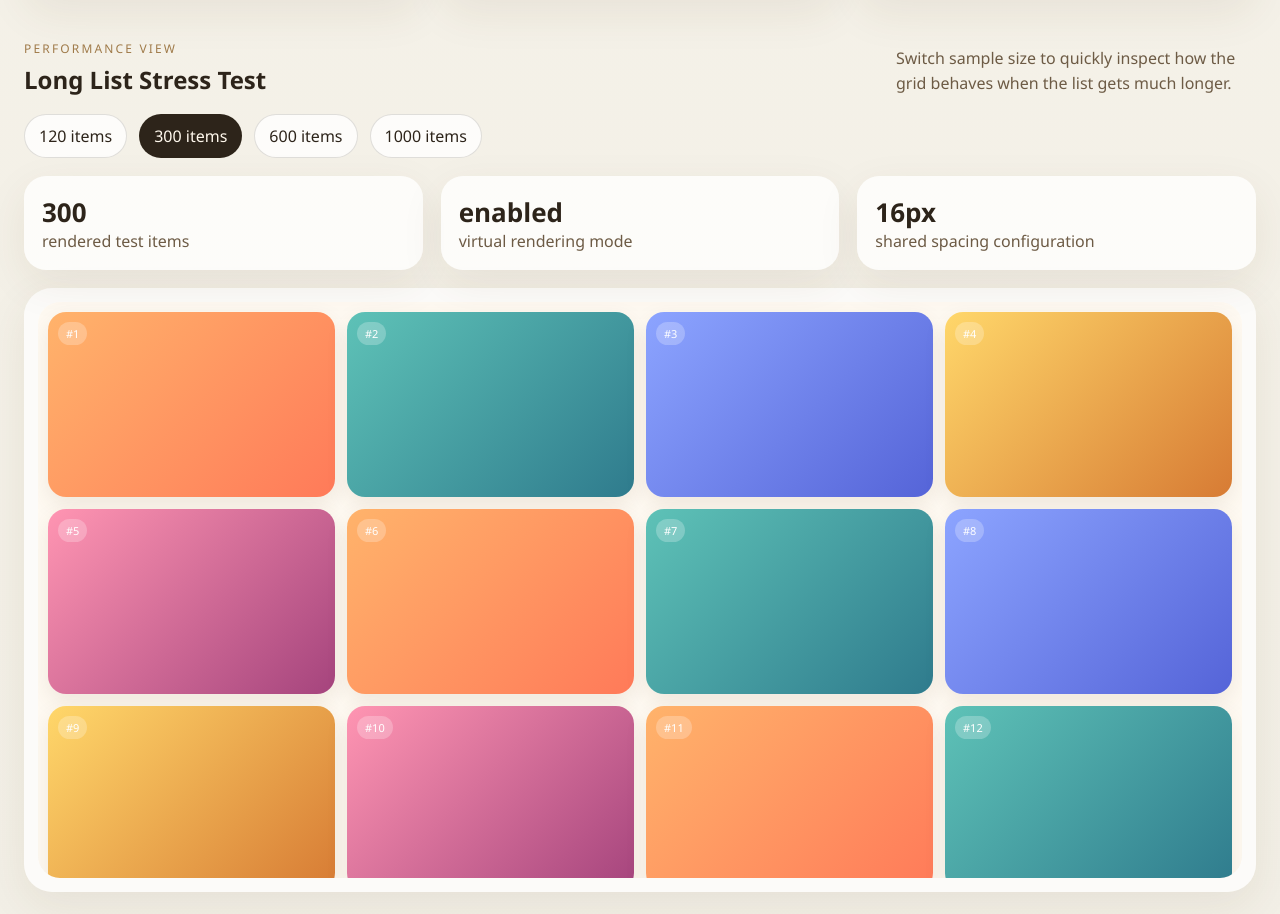
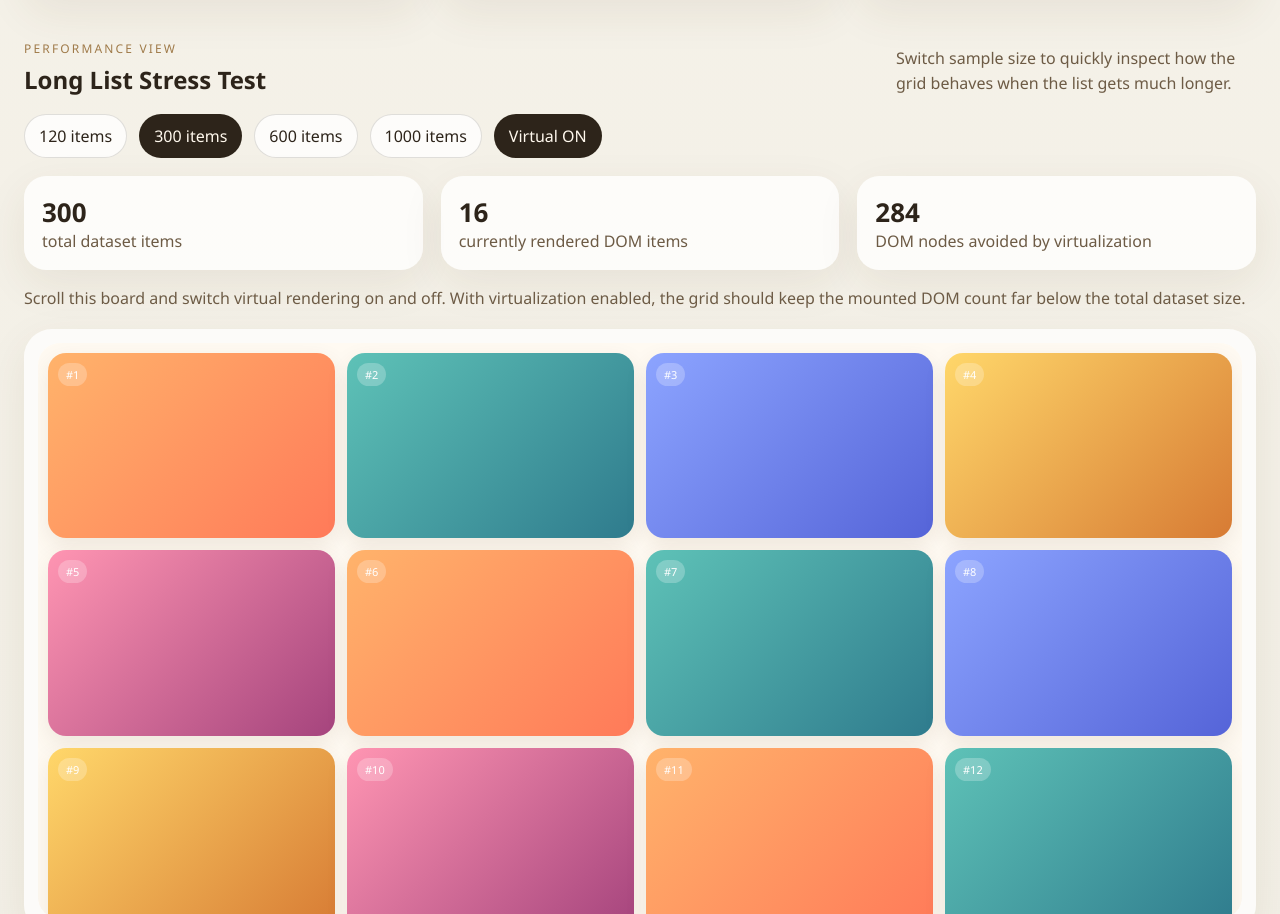
Before and after one commit to zzza-ux/vue-masonry-grid, a Vue app: page / in a window 1280 px wide. Shown: the part 4491-5405 px from the top of the page. Built offline with nearby package versions, Linux system fonts and the light colour scheme.

Commit message:
feat: visualize virtual scrolling savings

```diff
--- a/src/App.vue
+++ b/src/App.vue
@@ -300,22 +300,34 @@
         >
           {{ size }} items
         </button>
+        <button
+          :class="['perf-chip', { 'perf-chip--active': perfVirtual }]"
+          @click="perfVirtual = !perfVirtual"
+        >
+          Virtual {{ perfVirtual ? "ON" : "OFF" }}
+        </button>
       </div>
 
       <div class="perf-meta">
         <article class="perf-meta__item">
           <strong>{{ perfSize }}</strong>
-          <span>rendered test items</span>
+          <span>total dataset items</span>
         </article>
         <article class="perf-meta__item">
-          <strong>{{ virtual ? "enabled" : "disabled" }}</strong>
-          <span>virtual rendering mode</span>
+          <strong>{{ perfRenderedCount }}</strong>
+          <span>currently rendered DOM items</span>
         </article>
         <article class="perf-meta__item">
-          <strong>{{ gap }}px</strong>
-          <span>shared spacing configuration</span>
+          <strong>{{ perfSavedCount }}</strong>
+          <span>DOM nodes avoided by virtualization</span>
         </article>
       </div>
+
+      <p class="perf-note">
+        Scroll this board and switch virtual rendering on and off. With
+        virtualization enabled, the grid should keep the mounted DOM count far
+        below the total dataset size.
+      </p>
 
       <div class="perf-board">
         <div class="perf-scroll">
@@ -326,7 +338,8 @@
             :row-gap="12"
             aspect-ratio="1"
             item-key="id"
-            :virtual="virtual"
+            :virtual="perfVirtual"
+            @visible-change="handlePerfVisibleChange"
           >
             <template #item="{ item, index }">
               <article class="perf-tile">
@@ -382,6 +395,8 @@ const virtual = ref(true);
 const windowScroll = ref(false);
 const perfSizes = [120, 300, 600, 1000];
 const perfSize = ref(300);
+const perfVirtual = ref(true);
+const perfRenderedCount = ref(0);
 const gridRef = ref<MasonryGridExpose>();
 
 const apiItems: ApiItem[] = [
@@ -505,6 +520,10 @@ const performanceCards = computed(() => {
   });
 });
 
+const perfSavedCount = computed(() => {
+  return Math.max(0, perfSize.value - perfRenderedCount.value);
+});
+
 const shuffleCards = () => {
   cards.value = [...cards.value]
     .map((item) => ({ sort: Math.random(), item }))
@@ -514,6 +533,14 @@ const shuffleCards = () => {
 
 const scrollToExampleItem = () => {
   gridRef.value?.scrollToIndex(19, "center");
+};
+
+const handlePerfVisibleChange = (payload: {
+  renderedCount: number;
+  totalCount: number;
+  virtual: boolean;
+}) => {
+  perfRenderedCount.value = payload.renderedCount;
 };
 
 watch(
@@ -930,6 +957,12 @@ h2 {
   color: #6d5b45;
 }
 
+.perf-note {
+  margin: 16px 0 0;
+  color: #6d5b45;
+  line-height: 1.6;
+}
+
 .perf-board {
   margin-top: 18px;
   padding: 14px;
--- a/src/lib/masonry-grid/MasonryGrid.vue
+++ b/src/lib/masonry-grid/MasonryGrid.vue
@@ -41,6 +41,16 @@ interface RenderItem {
   data: ItemLike;
   style: CSSProperties;
 }
+
+const emit = defineEmits<{
+  visibleChange: [
+    {
+      renderedCount: number;
+      totalCount: number;
+      virtual: boolean;
+    }
+  ];
+}>();
 
 const props = withDefaults(defineProps<MasonryGridProps>(), {
   columns: 2,
@@ -236,6 +246,18 @@ const renderedItems = computed<RenderItem[]>(() => {
   return list;
 });
 
+watch(
+  renderedItems,
+  (items) => {
+    emit("visibleChange", {
+      renderedCount: items.length,
+      totalCount: props.data.length,
+      virtual: props.virtual,
+    });
+  },
+  { immediate: true }
+);
+
 const reflow = async () => {
   await nextTick();
   bindScrollContainer();
```
